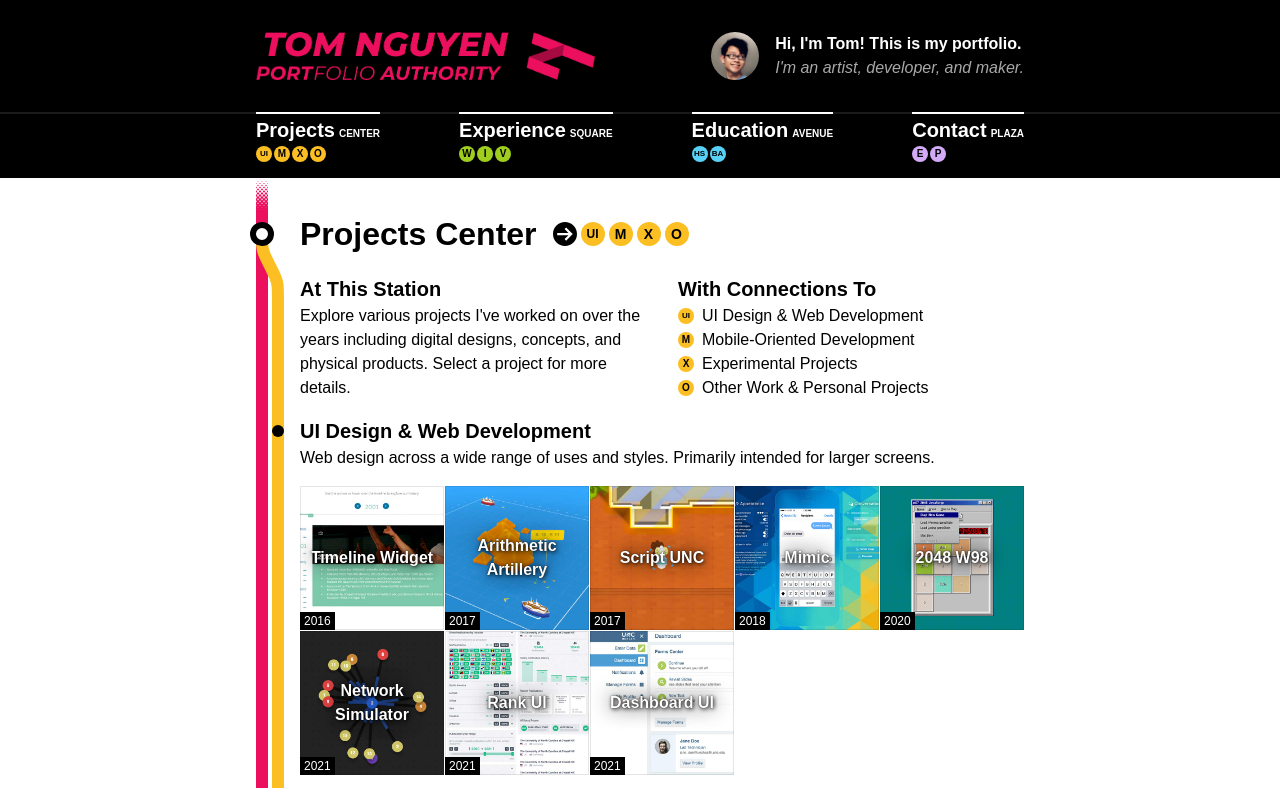
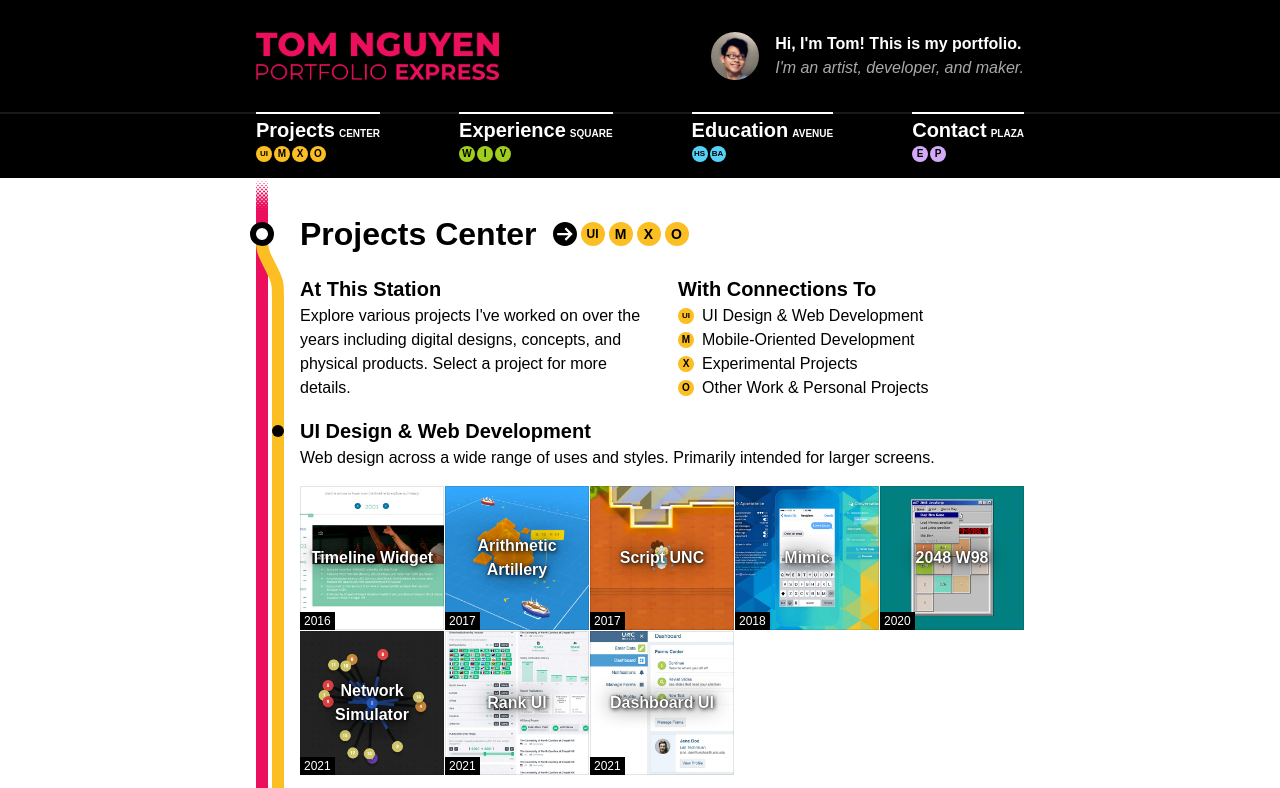
Before and after one commit to tenart/tenart.github.io, a plain HTML site: page index.html in a window 1280 px wide. Shown: the top 788 px of the page. Drawn offline with nearby package versions, Linux system fonts and the light colour scheme.

Commit message:
Updated logo and favicon

```diff
--- a/index.html
+++ b/index.html
@@ -17,7 +17,7 @@
         <meta property="og:image" content="/img/website-preview.png">
 
         <!-- <link rel="icon" href="/favicon.ico"> -->
-        <!-- <link rel="icon" href="/favicon.svg" type="image/svg+xml"> -->
+        <link rel="icon" href="/img/favicon.svg" type="image/svg+xml">
         <!-- <link rel="apple-touch-icon" href="/apple-touch-icon.png"> -->
 
         <link rel="stylesheet" href="/css/reset.css">
@@ -36,7 +36,7 @@
             <div id="header-top" class="text-zero">
                 <div id="header-top-content" class="flex-row">
                     <div>
-                        <img id="logo-img" alt="Tom Nguyen logo" src="/img/logo.png"/>
+                        <img id="logo-img" alt="Tom Nguyen logo" src="/img/logo-b.png"/>
                     </div>
                     <div class="flex-grow"></div>
                     <div id="header-intro" class="flex-row">
```
Also changed, not shown: img/favicon.svg (added), img/logo-b.png (added).
